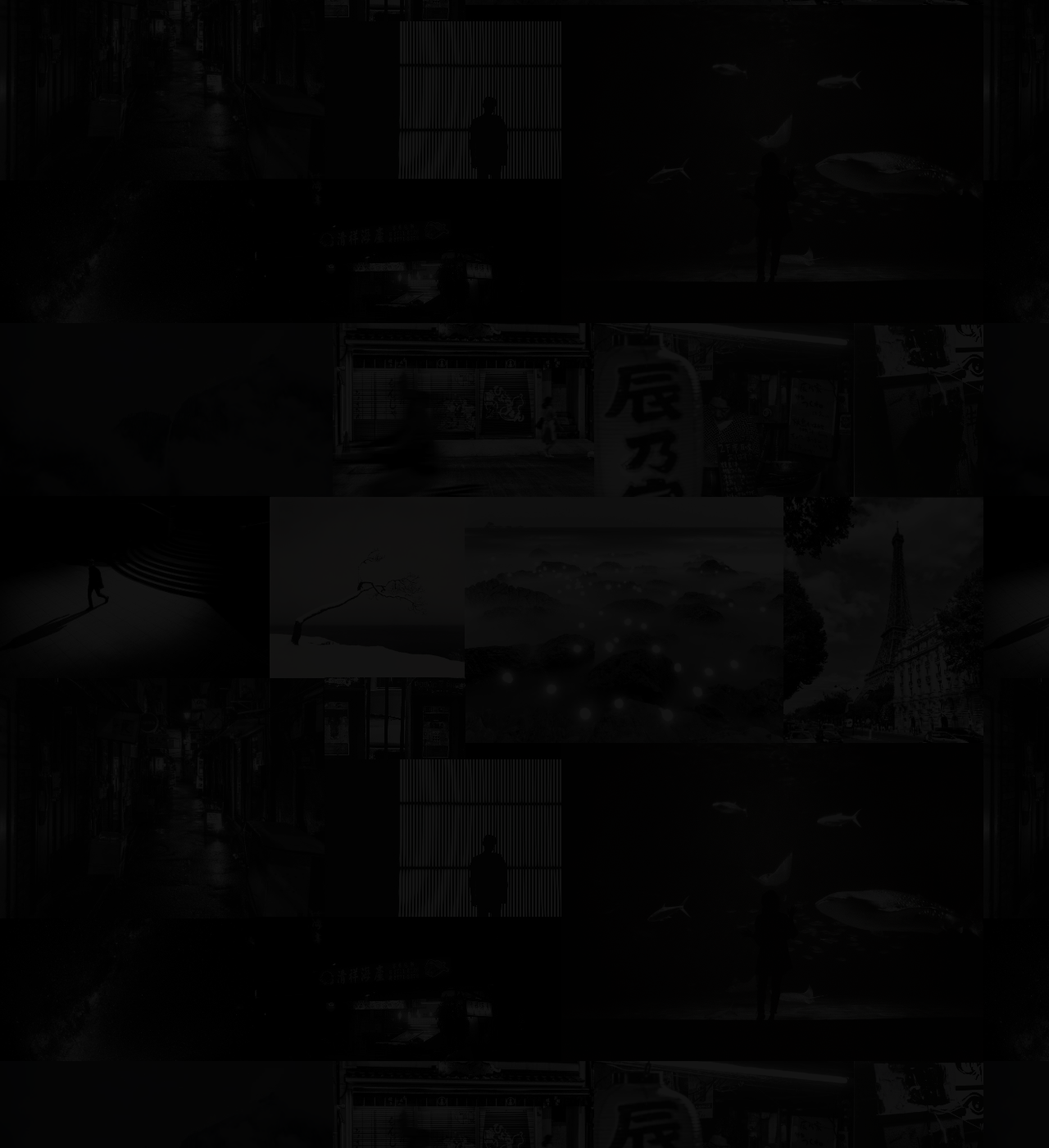
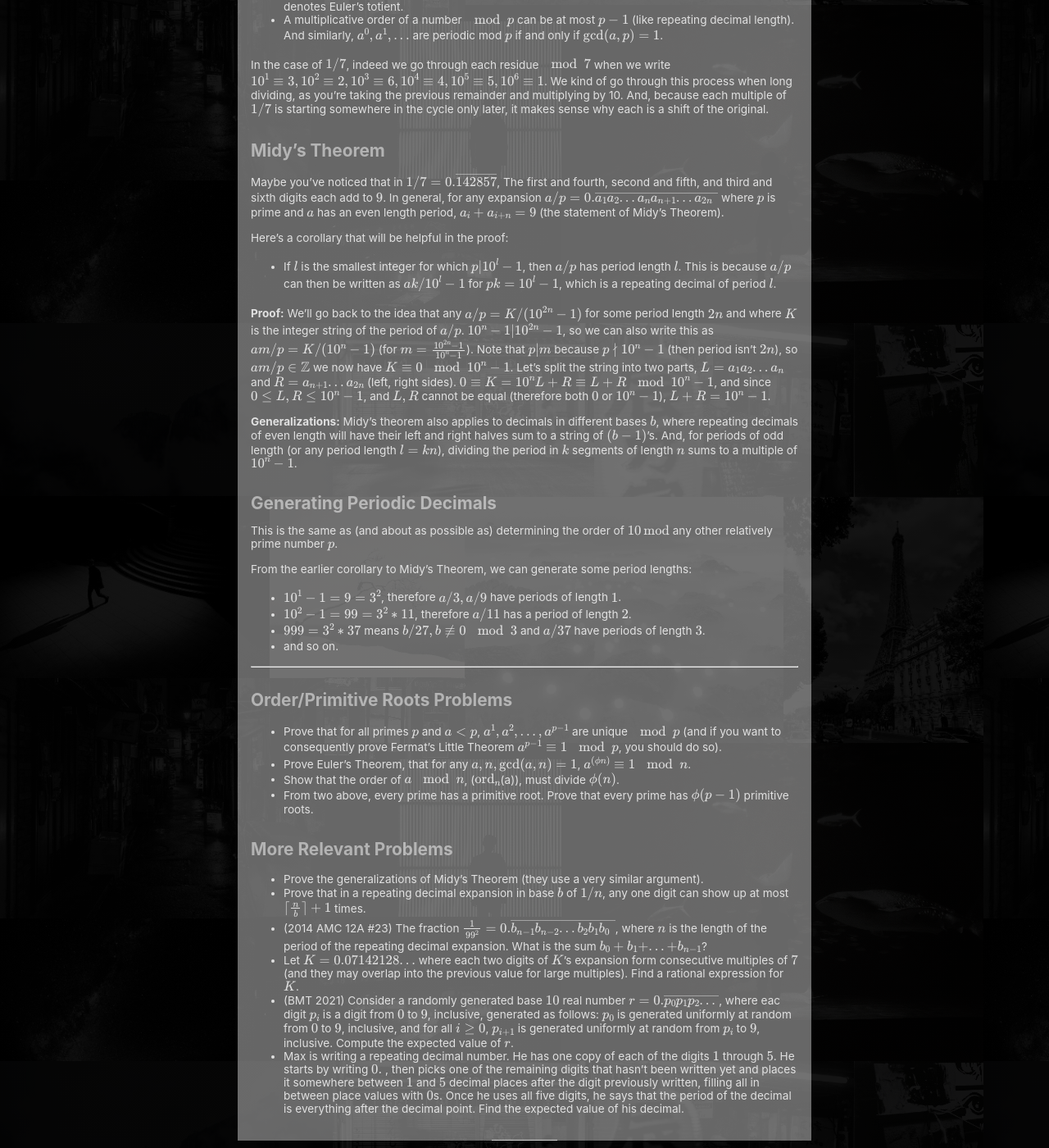
Before and after one commit to jkozak30/blog, a Jekyll site: the page built from _posts/2022-04-01-cyclic-numbers.md, in a window 1280 px wide and 1400 px high, scrolled down 1406 px. Shown: the whole window at 82% size. Built offline with Jekyll 4.4.1, drawn with Linux system fonts in a browser that asks for light colours; nearby versions of some CDN libraries; comment, search, counter and statistics services are not loaded; some of the changed text lies outside the part shown.

Commit message:
woop woop

```diff
--- a/_posts/2022-04-01-cyclic-numbers.md
+++ b/_posts/2022-04-01-cyclic-numbers.md
@@ -34,6 +34,63 @@ Then we have $$a(10^p-1) = bm$$. And since $$\operatorname{gcd}(a, b) = 1$$, we
 
 $$(*)$$ Define a number to strictly repeat if there is no leading portion to its repeating decimal that differs from the repeating portion, i.e. it is periodic starting at its tenths digit. For example, $$1/11 = 0.\overline{09}, $$ $$1/37 = 0.\overline{027}, 1/7 = 0.\overline{142857}$$ are strictly repeating. $$1/18 = 0.0\overline{5},1/35 = 0.02857\overline{142857}, 1/2 =$$ $$ 0.5\overline{0}$$ are not strictly repeating. A rational number is strictly repeating if and only if its denominator is relatively prime to $$10$$. This is because factors of $$2$$ and $$5$$ only shift the period, as, if not of the form $$1/2^a5^b$$ (in which case it terminates), the rational can be written as a power of $$10$$ scale of another strictly repeating decimal, in which case it doesn't strictly repeat.
 
-#### $$\mathbb{1/7}$$
+#### $$\mathbb{1/7}$$ and Primitive Roots
 
-The decimal expansion of $$\frac{1}{7} = 0.\overline{142857}$$ has an interesting property, because it has a cycle of length $$6$$. For any integer $$k$$, the maximum possible length for a repeating decimal is $$k-1$$, as there are $$k-1$$ possible remainder values $$\mod k$$ excluding $$0$$.
+The decimal expansion of $$\frac{1}{7} = 0.\overline{142857}$$ has some interesting properties:
+- It has a cycle of length $$6$$. For any integer $$k$$, the maximum possible length for a repeating decimal is $$k-1$$, as when dividing, there are $$k-1$$ possible remainder values $$\mod k$$ excluding $$0$$.
+- The period also shifts for every multiple of $$\frac{1}{7}$$:
+
+$$1 / 7 = 0.\overline{142857}$$
+
+$$2 / 7 = 0.\overline{285714}$$
+
+$$3 / 7 = 0.\overline{428571}$$
+
+$$4 / 7 = 0.\overline{571428}$$
+
+$$5 / 7 = 0.\overline{714285}$$
+
+$$6 / 7 = 0.\overline{857142}$$
+
+- This is because $$10 \equiv 3 $$ is a **primitive root** of $$7$$.
+- **Definition:** A primitive root of a prime $$p$$ is a number $$a$$ for which $$a$$ has multiplicative order $$p-1$$, or that $$a^1, ... a^{p-1}$$ are all distinct $$\mod p$$.
+- A primitive root $$\mod n$$ for $$n$$ isn't prime is defined as one with order $$\phi (n) - 1$$, where $$\phi$$ denotes Euler's totient.
+- A multiplicative order of a number $$\mod p$$ can be at most $$p-1$$ (like repeating decimal length). And similarly, $$a^0, a^1, ...$$ are periodic mod $$p$$ if and only if $$\gcd(a, p) = 1$$.
+
+In the case of $$1/7$$, indeed we go through each residue $$\mod 7$$ when we write $$10^1 \equiv 3, 10^2 \equiv 2, 10^3 \equiv 6, 10^4 \equiv 4, 10^5 \equiv 5, 10^6 \equiv 1$$. We kind of go through this process when long dividing, as you're taking the previous remainder and multiplying by 10. And, because each multiple of $$1/7$$ is starting somewhere in the cycle only later, it makes sense why each is a shift of the original.
+
+#### Midy's Theorem
+Maybe you've noticed that in $$1/7 = 0.\overline{142857}$$, The first and fourth, second and fifth, and third and sixth digits each add to $$9$$. In general, for any expansion $$a/p = 0.\overline{a_1a_2 ... a_na_{n+1} ... a_{2n}}$$ where $$p$$ is prime and $$a$$ has an even length period, $$a_i + a_{i+n} = 9$$ (the statement of Midy's Theorem).
+
+Here's a corollary that will be helpful in the proof:
+- If $$l$$ is the smallest integer for which $$p \vert 10^l-1$$, then $$a/p$$ has period length $$l$$. This is because $$a/p$$ can then be written as $$ak / 10^l-1$$ for $$pk = 10^l-1$$, which is a repeating decimal of period $$l$$.
+
+**Proof:** We'll go back to the idea that any $$a/p = K / (10^{2n}-1)$$ for some period length $$2n$$ and where $$K$$ is the integer string of the period of $$a/p$$. $$10^n-1 \vert 10^{2n}-1$$, so we can also write this as $$am/p = K / (10^n-1)$$ (for $$m = \frac{10^{2n}-1}{10^n-1}$$). Note that $$p \vert m$$ because $$p \nmid 10^n-1$$ (then period isn't $$2n$$), so $$am/p \in \mathbb{Z}$$ we now have $$K \equiv 0 \mod 10^n-1$$. Let's split the string into two parts, $$L = a_1a_2...a_n$$ and $$R = a_{n+1}...a_{2n}$$ (left, right sides). $$0 \equiv K = 10^{n}L + R \equiv L + R \mod 10^n-1$$, and since $$0 \leq L, R \leq 10^{n}-1$$, and $$L, R$$ cannot be equal (therefore both $$0$$ or $$10^n-1$$), $$L+R = 10^n-1$$.
+
+**Generalizations:** Midy's theorem also applies to decimals in different bases $$b$$, where repeating decimals of even length will have their left and right halves sum to a string of $$(b-1)$$'s. And, for periods of odd length (or any period length $$l = kn$$), dividing the period in $$k$$ segments of length $$n$$ sums to a multiple of $$10^n-1$$.
+
+#### Generating Periodic Decimals
+
+This is the same as (and about as possible as) determining the order of $$10 \operatorname{mod}$$ any other relatively prime number $$p$$.
+
+From the earlier corollary to Midy's Theorem, we can generate some period lengths:
+- $$10^1 - 1 = 9 = 3^2$$, therefore $$a/3, a/9$$ have periods of length $$1$$.
+- $$10^2 - 1 = 99 = 3^2 * 11$$, therefore $$a/11$$ has a period of length $$2$$.
+- $$999 = 3^2 * 37$$ means $$b/27, b \not\equiv 0 \mod 3$$ and $$a/37$$ have periods of length $$3$$.
+- and so on.
+
+---
+
+#### Order/Primitive Roots Problems
+- Prove that for all primes $$p$$ and $$a < p$$, $$a^1, a^2, ..., a^{p-1}$$ are unique $$\mod p$$ (and if you want to consequently prove Fermat's Little Theorem $$a^{p-1} \equiv 1 \mod p$$, you should do so).
+- Prove Euler's Theorem, that for any $$a, n, \gcd(a, n) = 1$$, $$a^{(\phi{n})} \equiv 1 \mod n$$.
+- Show that the order of $$a \mod n$$, ($$\operatorname{ord}_n$$(a)), must divide $$\phi (n)$$.
+- From two above, every prime has a primitive root. Prove that every prime has $$\phi(p-1)$$ primitive roots.
+
+#### More Relevant Problems
+- Prove the generalizations of Midy's Theorem (they use a very similar argument).
+- Prove that in a repeating decimal expansion in base $$b$$ of $$1/n$$, any one digit can show up at most $$\lceil \frac{n}{b}\rceil + 1$$ times.
+- (2014 AMC 12A #23) The fraction $$\frac{1}{99^2} = 0.\overline{b_{n-1}b_{n-2} ... b_2b_1b_0}$$, where $$n$$ is the length of the period of the repeating decimal expansion. What is the sum $$b_0 + b_1 + ... + b_{n-1}$$?
+- Let $$K = 0.07142128... $$ where each two digits of $$K$$'s expansion form consecutive multiples of $$7$$ (and they may overlap into the previous value for large multiples). Find a rational expression for $$K$$.
+- (BMT 2021) Consider a randomly generated base $$10$$ real number $$r = 0.\overline{p_0p_1p_2 ...}$$, where eac digit $$p_i$$ is a digit from $$0$$ to $$9$$, inclusive, generated as follows: $$p_0$$ is generated uniformly at random from $$0$$ to $$9$$, inclusive, and for all $$i \geq 0$$, $$p_{i+1}$$ is generated uniformly at random from $$p_i$$ to $$9$$, inclusive. Compute the expected value of $$r$$.
+- Max is writing a repeating decimal number. He has one copy of each of the digits $$1$$ through $$5$$. He starts by writing $$0.$$ , then picks one of the remaining digits that hasn't been written yet and places it somewhere between $$1$$ and $$5$$ decimal places after the digit previously written, filling all in between place values with $$0$$s. Once he uses all five digits, he says that the period of the decimal is everything after the decimal point. Find the expected value of his decimal.
```
